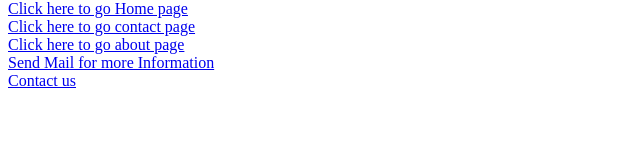
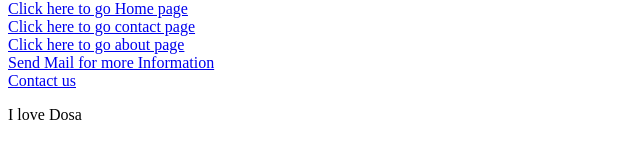
Before and after one commit to JanhviSonwane257/My-webpage, a plain HTML site: page index.html in a window 1280 px wide. Shown: the part 646-797 px from the top of the page, 0-640 px from the left. Drawn offline with Linux system fonts and the light colour scheme.

Commit message:
Info added to index page

```diff
--- a/index.html
+++ b/index.html
@@ -19,7 +19,8 @@
     <a href="mailto:janhvi@gmail.com">
      Send Mail for more Information
     </a><br/>
-    <a href="tel:+919322597516">Contact us</a>
+    <a href="tel:+919322597516">Contact us</a><br/>
+    <p>I love Dosa</p>
 
 
 
```
